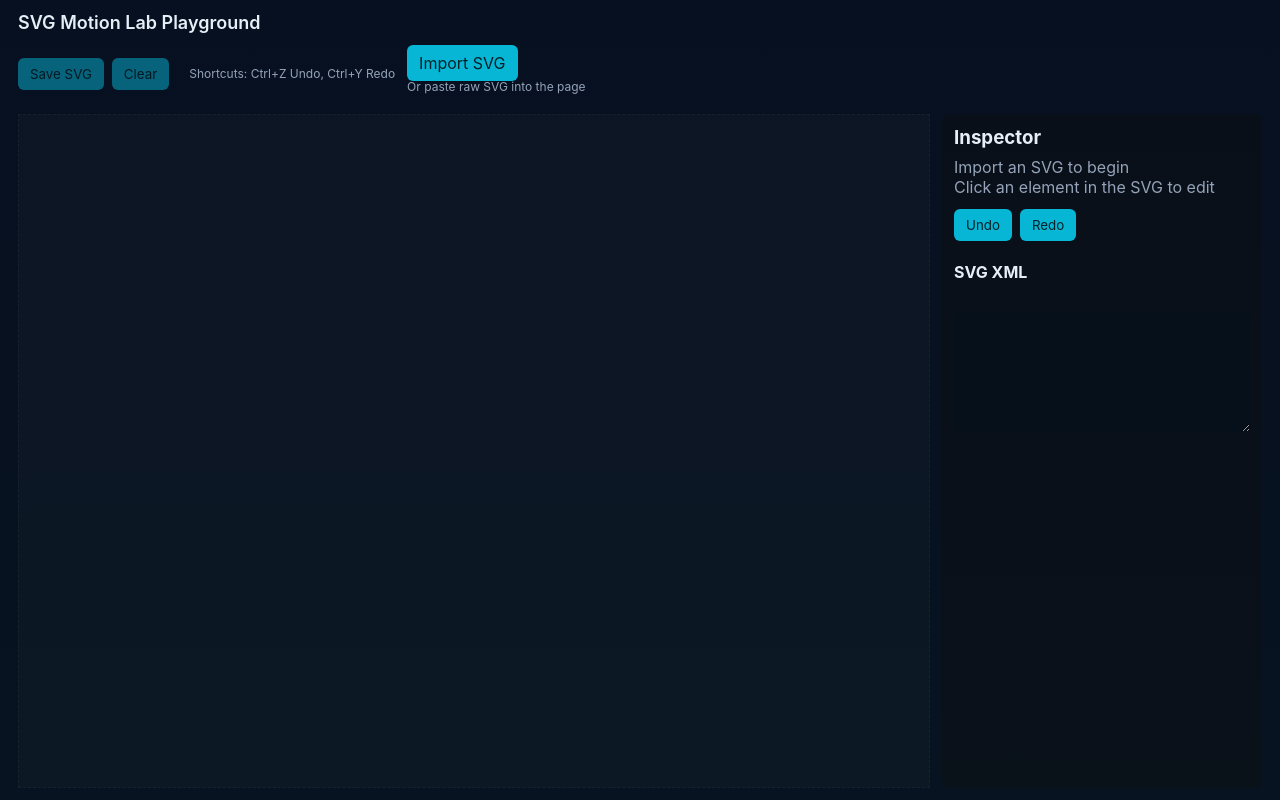
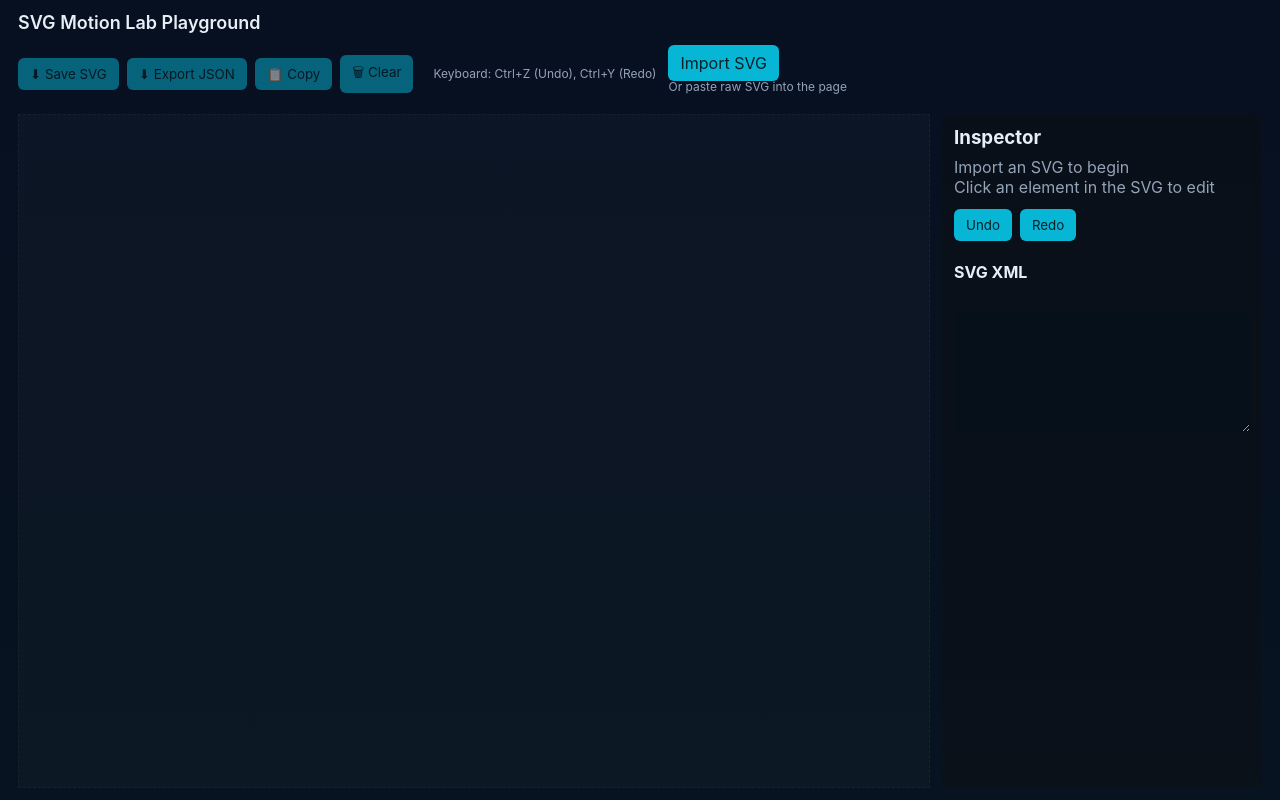
Before and after one commit to universal-bridge-enterprises/SVG-motion-lab-playground, a React (Vite) app: page / in a window 1280 px wide. Built offline with nearby package versions, Linux system fonts and the light colour scheme.

Commit message:
feat: enhance save/download with JSON export, clipboard copy, and better UX

```diff
--- a/src/components/Toolbar.tsx
+++ b/src/components/Toolbar.tsx
@@ -1,4 +1,4 @@
-import React from 'react'
+import React, { useState } from 'react'
 
 type Props = {
   svgText: string
@@ -6,27 +6,61 @@ type Props = {
 }
 
 export default function Toolbar({ svgText, setSvgText }: Props) {
-  const download = () => {
-    const blob = new Blob([svgText || '<svg></svg>'], { type: 'image/svg+xml' })
+  const [saveFormat, setSaveFormat] = useState<'svg' | 'json'>('svg')
+
+  const downloadSVG = () => {
+    const svg = svgText || '<svg></svg>'
+    const blob = new Blob([svg], { type: 'image/svg+xml' })
     const url = URL.createObjectURL(blob)
     const a = document.createElement('a')
     a.href = url
-    a.download = 'edited.svg'
+    a.download = `edited-${Date.now()}.svg`
     a.click()
     URL.revokeObjectURL(url)
   }
 
-  const clear = () => setSvgText('')
+  const downloadJSON = () => {
+    const svg = svgText || '<svg></svg>'
+    const data = {
+      svg,
+      exported_at: new Date().toISOString(),
+      format: 'svg-editor-export'
+    }
+    const blob = new Blob([JSON.stringify(data, null, 2)], { type: 'application/json' })
+    const url = URL.createObjectURL(blob)
+    const a = document.createElement('a')
+    a.href = url
+    a.download = `edited-${Date.now()}.json`
+    a.click()
+    URL.revokeObjectURL(url)
+  }
+
+  const copyToClipboard = () => {
+    navigator.clipboard.writeText(svgText || '<svg></svg>')
+    alert('SVG copied to clipboard!')
+  }
+
+  const clear = () => {
+    if (confirm('Clear SVG? This cannot be undone.')) {
+      setSvgText('')
+    }
+  }
 
   return (
     <div className="toolbar">
-      <button className="btn" onClick={download} disabled={!svgText}>
-        Save SVG
+      <button className="btn" onClick={downloadSVG} disabled={!svgText} title="Download as SVG">
+        ⬇ Save SVG
       </button>
-      <button className="btn" onClick={clear} disabled={!svgText}>
-        Clear
+      <button className="btn" onClick={downloadJSON} disabled={!svgText} title="Download as JSON">
+        ⬇ Export JSON
       </button>
-      <div className="kbd-hint">Shortcuts: Ctrl+Z Undo, Ctrl+Y Redo</div>
+      <button className="btn" onClick={copyToClipboard} disabled={!svgText} title="Copy SVG to clipboard">
+        📋 Copy
+      </button>
+      <button className="btn" onClick={clear} disabled={!svgText} title="Clear all">
+        🗑 Clear
+      </button>
+      <div className="kbd-hint">Keyboard: Ctrl+Z (Undo), Ctrl+Y (Redo)</div>
     </div>
   )
 }
```
